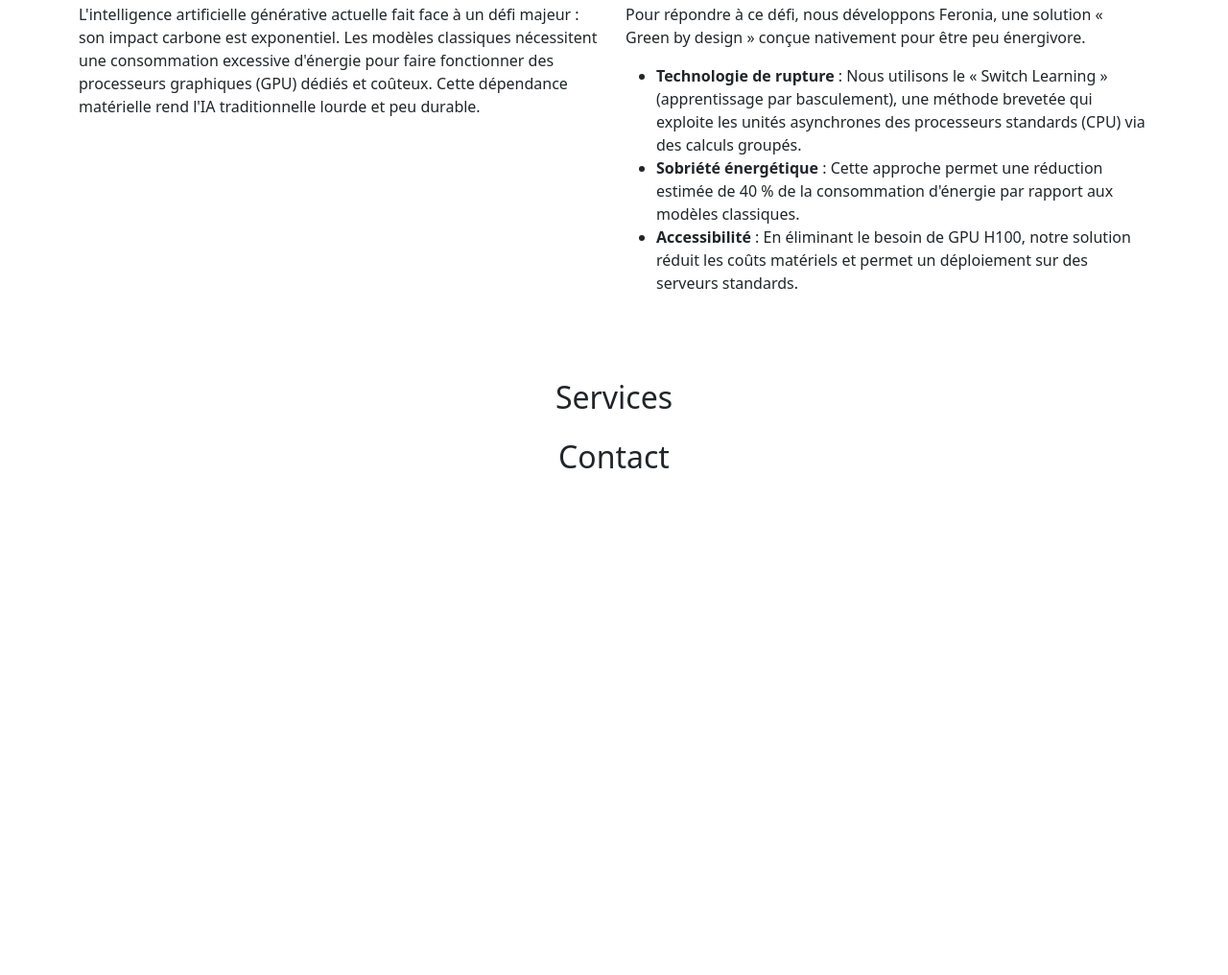
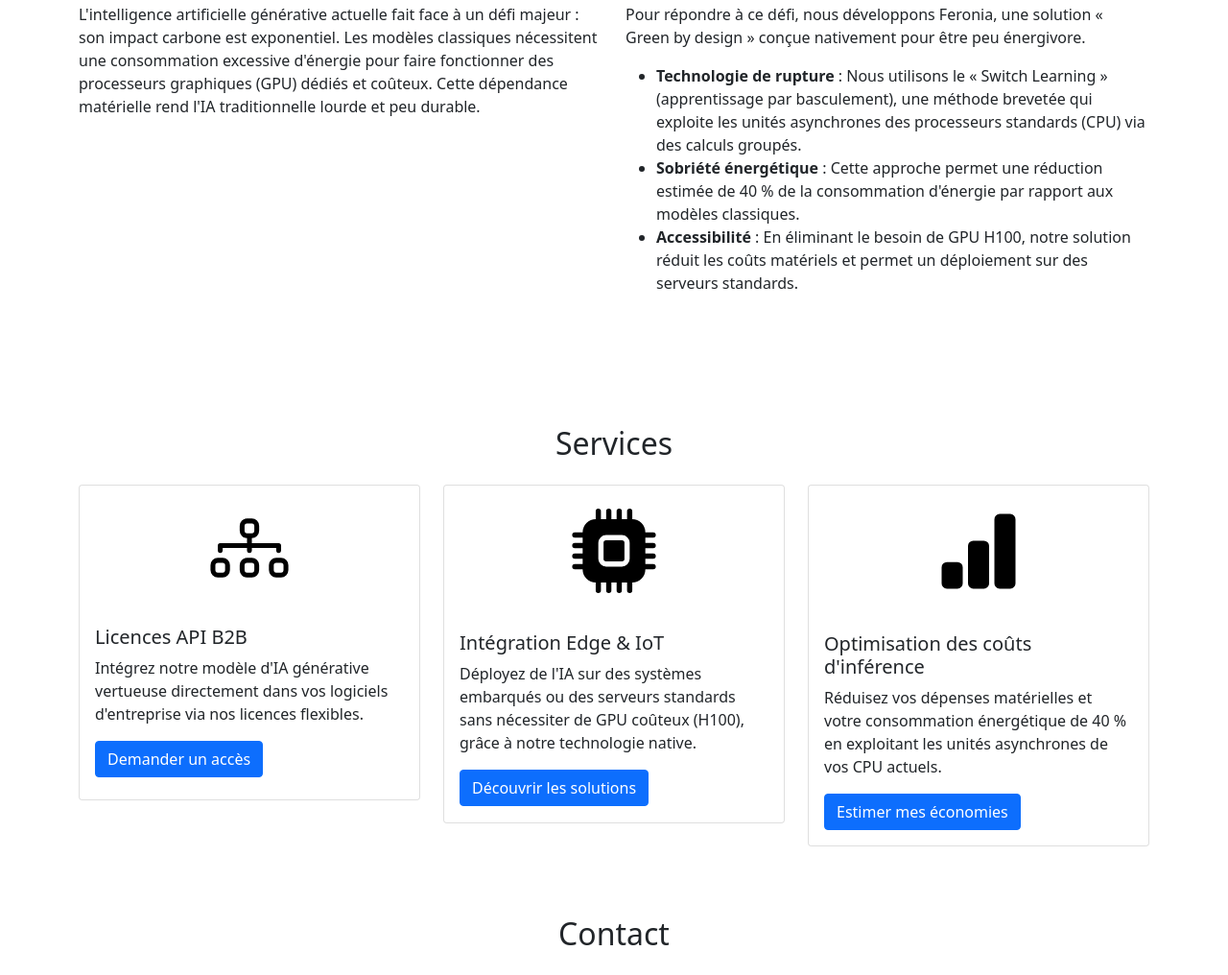
Before and after one commit to FireToak/bts-sio_boostrap-startup-arkai, a website: page index.html in a window 1280 px wide. Shown: the part 1100-2116 px from the top of the page at 96% size. Before the commit the page ends 1620 px from the top, so only its background shows below. Drawn offline with nearby package versions, Linux system fonts and the light colour scheme.

Commit message:
Ajout de la section services

```diff
--- a/index.html
+++ b/index.html
@@ -92,8 +92,51 @@
         </div>
     </section>
 
-    <section>
+    <section class="py-5">
+      <div class="container">
         <h2 class="text-center m-4">Services</h2>
+
+        <!--- Cartes services --->
+          <div class="row justify-content-center g-4 ">
+
+            <!--- Carte Licences API B2B -->
+            <div class="col-12 col-md-6 col-lg-4 d-flex justify-content-center w-20 h-100">
+              <div class="card">
+                <img src="img/illustrations/diagram-3.svg" class="card-img-top w-25 h-25 d-block mx-auto m-4" alt="Illustration fonctionnement API">
+                <div class="card-body">
+                  <h5 class="card-title">Licences API B2B</h5>
+                  <p class="card-text">Intégrez notre modèle d'IA générative vertueuse directement dans vos logiciels d'entreprise via nos licences flexibles.</p>
+                  <a href="#" class="btn btn-primary">Demander un accès</a>
+                </div>
+              </div>
+            </div>
+
+            <!--- Carte Licences API B2B -->
+            <div class="col-12 col-md-6 col-lg-4 d-flex justify-content-center w-20 h-100">
+              <div class="card">
+                <img src="img/illustrations/cpu-fill.svg" class="card-img-top w-25 h-25 d-block mx-auto m-4" alt="Illustration CPU">
+                <div class="card-body">
+                  <h5 class="card-title">Intégration Edge & IoT</h5>
+                  <p class="card-text">Déployez de l'IA sur des systèmes embarqués ou des serveurs standards sans nécessiter de GPU coûteux (H100), grâce à notre technologie native.</p>
+                  <a href="#" class="btn btn-primary">Découvrir les solutions</a>
+                </div>
+              </div>
+            </div>
+
+            <!--- Carte Licences API B2B -->
+            <div class="col-12 col-md-6 col-lg-4 d-flex justify-content-center w-20 h-100">
+              <div class="card">
+                <img src="img/illustrations/bar-chart-fill.svg" class="card-img-top w-25 h-25 d-block mx-auto m-4" alt="Illustration de graphique à bar">
+                <div class="card-body">
+                  <h5 class="card-title">Optimisation des coûts d'inférence</h5>
+                  <p class="card-text">Réduisez vos dépenses matérielles et votre consommation énergétique de 40 % en exploitant les unités asynchrones de vos CPU actuels.</p>
+                  <a href="#" class="btn btn-primary">Estimer mes économies</a>
+                </div>
+              </div>
+            </div>
+
+          </div>
+      </div>
     </section>
 
     <section>
```
Also changed, not shown: img/illustrations/bar-chart-fill.svg (added), img/illustrations/cpu-fill.svg (added), img/illustrations/diagram-3.svg (added).
